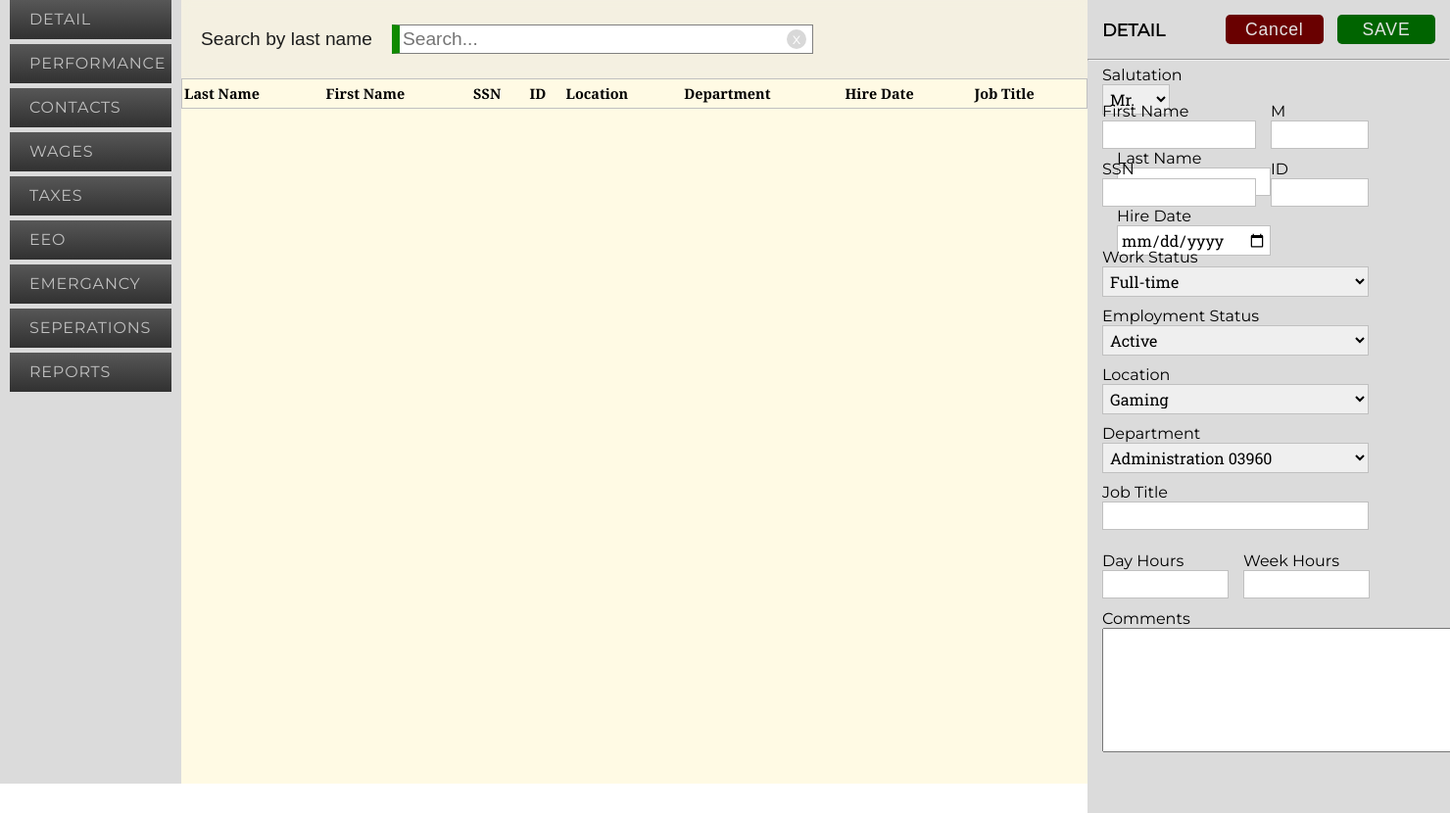
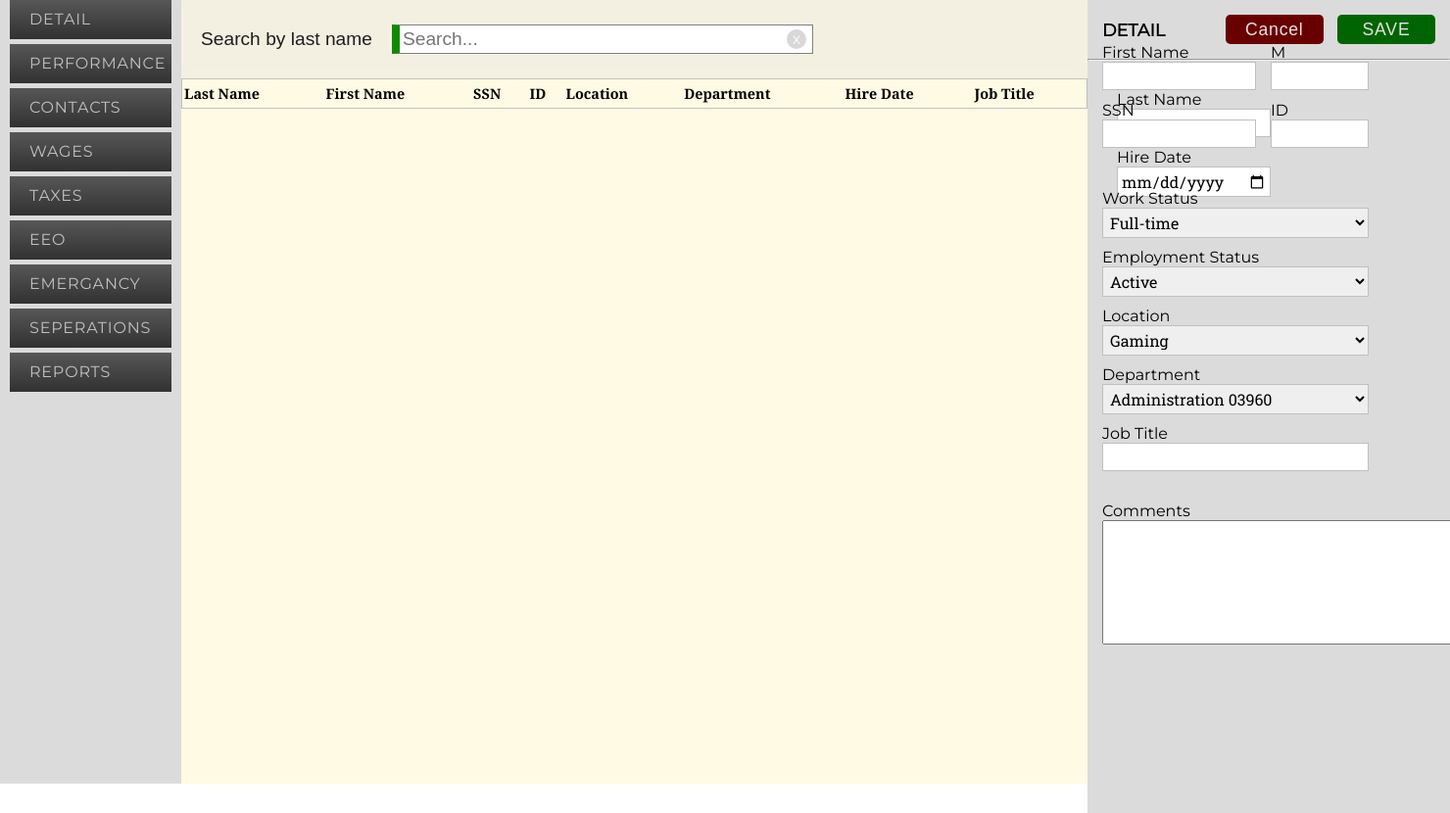
Before and after one commit to Cortland-71/HRPeepsource2, a PHP site: page / in a window 1480 px wide; the page is wider, and only the part inside the window is pictured. Shown: the part 108-938 px from the top of that part at 98% size. Run offline with PHP 8.4, Linux system fonts and the light colour scheme; lists and menus that the app fills with data are empty; some web fonts are replaced.

Commit message:
doing mysql research

```diff
--- a/index.html
+++ b/index.html
@@ -52,7 +52,7 @@
                         <p>Search by last name</p>
                     </div>
                     <div>
-                        <input id="searchField" type="text" onkeypress="search(event)" placeholder="Search...">
+                        <input id="searchField" type="text" onkeypress="search()" placeholder="Search...">
                     </div>
                     <div class="clearButtonParent">
                         <div class="clearButton" id="clearSearchBarButton">
@@ -90,16 +90,6 @@
                         <hr>
                         <form action="GET">
 
-                            <div class="salutationParent">
-                                <div class="salutationGroup">
-                                    <p>Salutation</p>
-                                    <select id="salutationField" name="salutation">
-                                        <option value="Mr.">Mr.</option>
-                                        <option value="Mrs.">Mrs.</option>
-                                        <option value="Miss.">Miss.</option>
-                                    </select>
-                                </div>
-                            </div>
                             <div class="nameParent">
                                 <div class="nameGroup">
                                     <div class="firstNameSection">
@@ -236,20 +226,6 @@
 
                             </div>
 
-                            <div class="hoursParent">
-                                <div class="hoursGroup">
-                                    <div class="dayHoursSection">
-                                        <p>Day Hours</p>
-                                        <input id="dayHoursField" type="text" name="dayHours">
-                                    </div>
-
-                                    <div class="weekHoursSection">
-                                        <p>Week Hours</p>
-                                        <input id="weekHoursField" type="text" name="weekHours">
-                                    </div>
-                                </div>
-                            </div>
-
                             <div class="commentParent">
                                 <div class="commentGroup">
                                     <div>
--- a/scripts/io.js
+++ b/scripts/io.js
@@ -1,7 +1,7 @@
 var masterArr = [];
 
 async function getData() {
-    const response = await fetch("hrDataWithHeads2.csv");
+    const response = await fetch("\\\\yganas01\\YDrive\\MIS\\HrData\\hrDataWithHeads2.csv");
     const data = await response.text();
     //this is a single dim array that holds each row
     const rows = data.split('\n');
--- a/scripts/tableHandler.js
+++ b/scripts/tableHandler.js
@@ -1,5 +1,5 @@
 var fieldIdList = ["firstNameField", "lastNameField", "ssnField", "idField", "locationField", "departmentField",
-            "hireDateField", "jobTitleField", "salutationField", "middleNameField", "workStatusField", "employmentStatusField"];
+            "hireDateField", "jobTitleField", "middleNameField", "workStatusField", "employmentStatusField"];
 
 function getTableHandler() {
     $(document).ready(function () {
--- a/styles/inputStyle.css
+++ b/styles/inputStyle.css
@@ -73,24 +73,24 @@ form input:focus, form select:focus, .buttons button:focus{
 
 /* \/\/\/\/\/\/\/\/\/\/\/\/\/\/\/\/\/\/\/\/\/\ */
 
-.banner, .salutationParent, .nameParent, .idParent {
+.banner, .nameParent, .idParent {
     position: relative;
     width: 100%;
     height:60px;
 }
 
-.salutationGroup, .nameGroup, .idGroup, .statusGroup, .hoursGroup {
+.nameGroup, .idGroup, .statusGroup {
     position: absolute;
     top: 50%;
     left: 15px;
     transform: translate(0, -50%);
 }
 
-.nameGroup div, .idGroup div, .hoursGroup div {
+.nameGroup div, .idGroup div {
     float: left;
 }
 
-.middleNameSection, .lastNameSection, .idSection, .hireDateSection, .weekHoursSection {
+.middleNameSection, .lastNameSection, .idSection, .hireDateSection {
     margin-left: 15px;
 }
 
@@ -114,16 +114,6 @@ form input:focus, form select:focus, .buttons button:focus{
 
 .statusGroup div {
     margin-bottom: 10px;
-}
-
-.hoursParent {
-    position: relative;
-    width: 100%;
-    height: 50px;
-}
-
-.hoursGroup input {
-    width: 129px;
 }
 
 /* comment section */
@@ -197,10 +187,3 @@ form input:focus, form select:focus, .buttons button:focus{
     height: 830px;
     background-color: rgb(128, 0, 90);
 }
-
-#seperationsDiv {
-    position: absolute;
-    width: 100%;
-    height: 830px;
-    background-color: rgb(17, 17, 17);
-}
```
Also changed, not shown: dailyLogs.txt (added, +8 -0 lines), scripts/search.js (+15 -14 lines).
